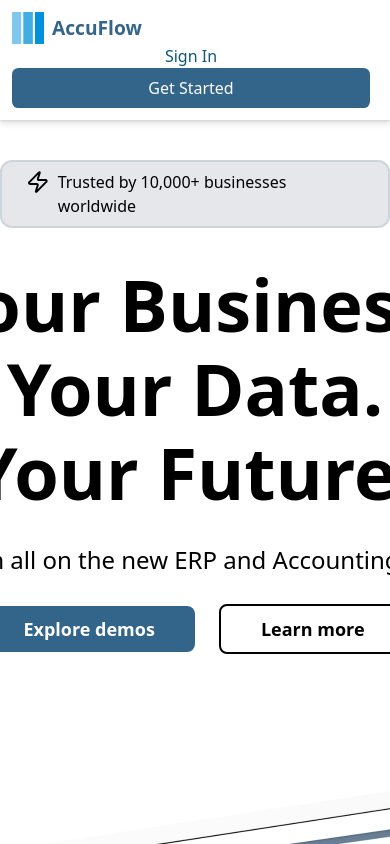
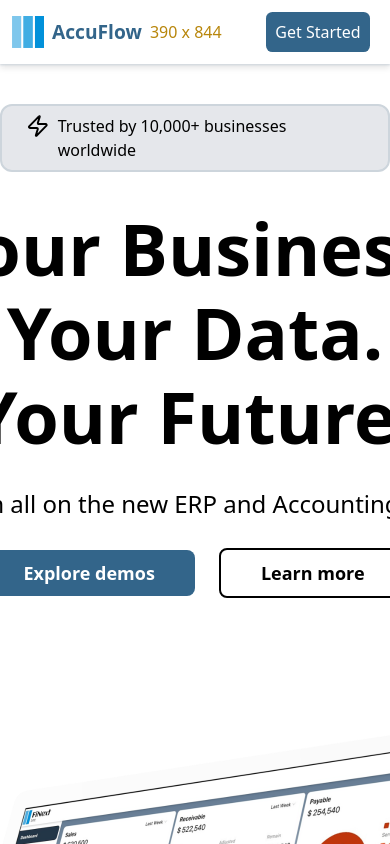
Before and after one commit to AsifulAhsan/AccuFlow, a React (Vite) app: page / in a window 390 px wide. Shown: the top 844 px of the page. Built offline with nearby package versions, Linux system fonts and the light colour scheme.

Commit message:
Updating navbar responsiveness

```diff
--- a/src/components/Header/Header.jsx
+++ b/src/components/Header/Header.jsx
@@ -1,13 +1,36 @@
 import React from "react";
 import styles from "./Header.module.css";
+import { useState, useEffect } from "react";
 
 function Header() {
+  const [dimensions, setDimensions] = useState({
+    width: window.innerWidth,
+    height: window.innerHeight,
+  });
+
+  useEffect(() => {
+    const handleResize = () => {
+      setDimensions({
+        width: window.innerWidth,
+        height: window.innerHeight,
+      });
+    };
+
+    window.addEventListener("resize", handleResize);
+    handleResize(); // Set initial dimensions
+
+    return () => window.removeEventListener("resize", handleResize);
+  }, []);
+
   return (
     <div className={styles.mainDiv}>
       <header className={styles.header}>
         <div className={styles.logoDiv}>
-            <img src="./finext-icon.png" alt="finext logo" className="size-8"/>
+          <img src="./finext-icon.png" alt="finext logo" className="size-8" />
           <h1 className={styles.navTitle}>AccuFlow</h1>
+          <p className={styles.dimension}>
+            {dimensions.width} x {dimensions.height}
+          </p>
         </div>
         <div className={styles.navLinks}>
           <p className={styles.navItems}>Features</p>
--- a/src/components/Header/Header.module.css
+++ b/src/components/Header/Header.module.css
@@ -68,14 +68,29 @@
   cursor: default;
 }
 
-@media (max-width: 640px) {
+@media (max-width: 795px) {
   .header {
-    flex-direction: column;
     padding: 0.75rem;
+    gap: 0.5rem;
   }
   .navLinks {
     display: none;
     flex-direction: column;
     width: 100%;
   }
+  .signInBtn {
+    display: none;
+  }
+  .getStartBtn {
+    width: 6.5rem;
+    text-align: center;
+    padding: 0.5rem;
+    border-radius: 0.4rem;
+    margin-right: 0.5rem;
+    cursor: pointer;
+  }
 }
+.dimension {
+  text-align: center;
+  color: darkgoldenrod;
+}
```
